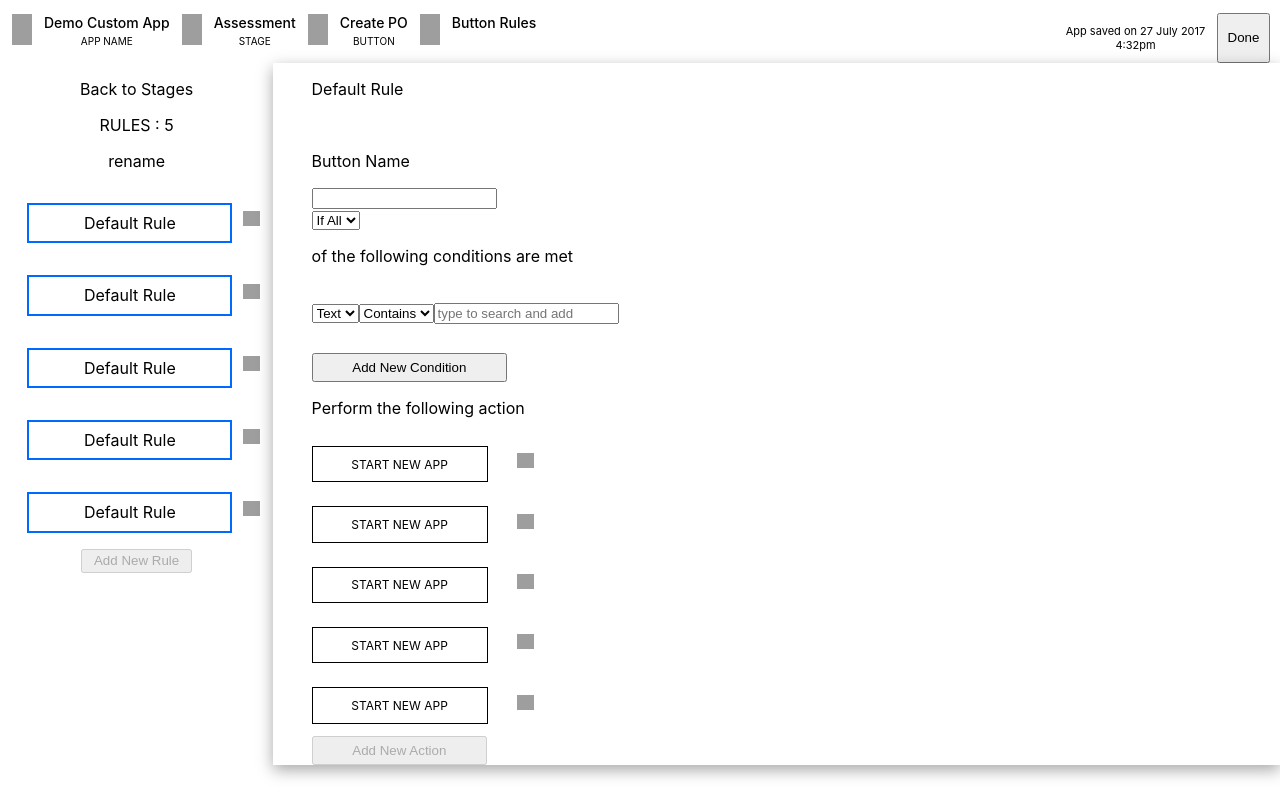
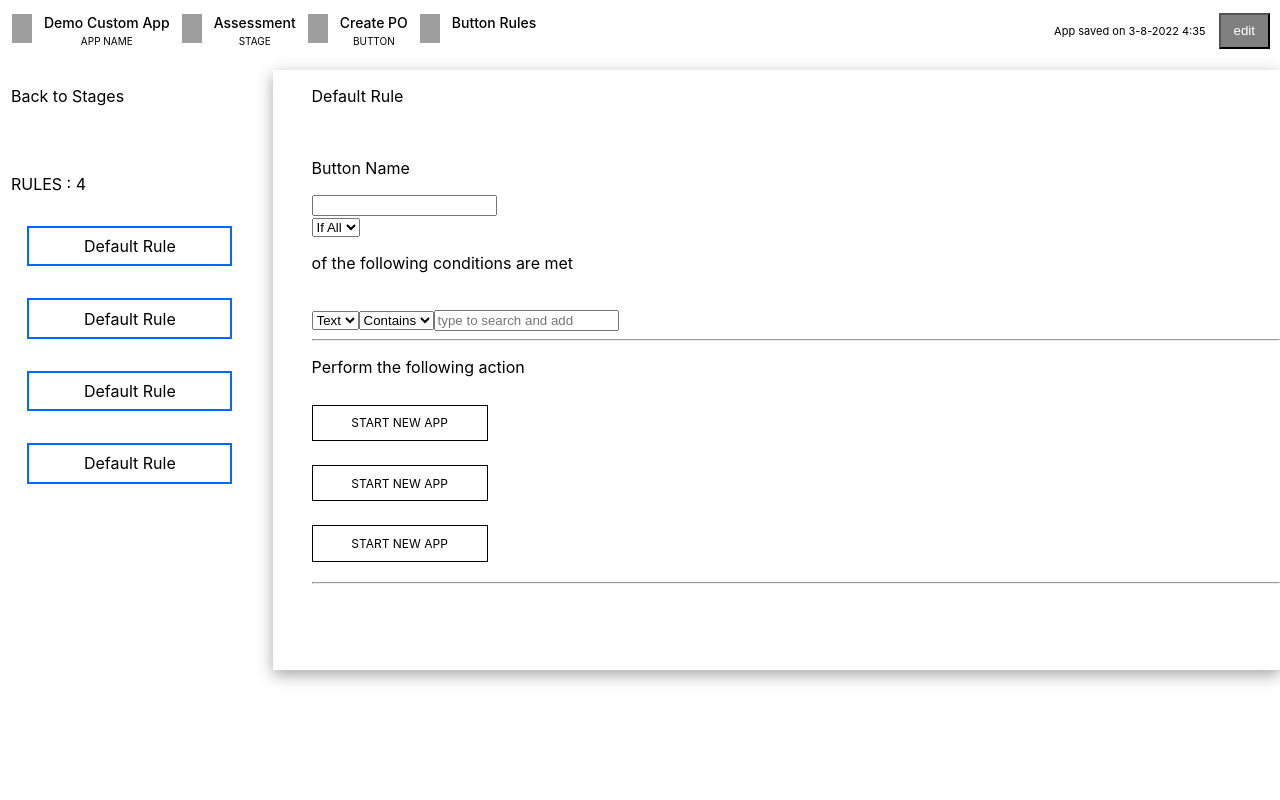
Before and after one commit to anushka3002/Rule-Dashboard, a React (Vite) app: page / in a window 1280 px wide. Built offline with nearby package versions, Linux system fonts and the light colour scheme; data requests are answered from the project's data file; grey boxes are pictures that could not be loaded.

Commit message:
given the functionality to save and edit button

```diff
--- a/db.json
+++ b/db.json
@@ -14,33 +14,21 @@
     },
     {
       "name": "Default Rule",
-      "id": 8
-    },
-    {
-      "name": "Default Rule",
-      "id": 9
+      "id": 5
     }
   ],
   "actionArray": [
-    {
-      "action": "START NEW APP",
-      "id": 10
-    },
-    {
-      "action": "START NEW APP",
-      "id": 11
-    },
-    {
-      "action": "START NEW APP",
-      "id": 12
-    },
     {
       "action": "START NEW APP",
       "id": 14
     },
     {
       "action": "START NEW APP",
-      "id": 15
+      "id": 16
+    },
+    {
+      "action": "START NEW APP",
+      "id": 17
     }
   ]
 }
--- a/src/App.css
+++ b/src/App.css
@@ -6,6 +6,7 @@
   width:100%;
   height:20%;
   display: flex;
+  padding-bottom: 1%;
 }
 #header_items{
   display: flex;
@@ -88,10 +89,12 @@
   padding-bottom: 1%;
 }
 #saveEdit{
-  padding-left: 4%;
-  padding-right: 4%;
+  padding-left: 6%;
+  padding-right: 6%;
   padding-top: 1%;
   padding-bottom: 1%;
+  background-color: gray;
+  color:white;
 }
 #newRulebutton{
   padding-left: 4%;
--- a/src/App.jsx
+++ b/src/App.jsx
@@ -12,7 +12,8 @@ function App() {
   const [actionButton,setActionButton]=useState(false)
   const [input,setInput]=useState("Abcd")
   const [name,setName]=useState("Default Rule")
-  const [toggle,setToggle]=useState(true)
+  const [toggle,setToggle]=useState(0)
+  const [show,setShow]=useState("none")
   const [action,setAction]=useState({
     "action":"START NEW APP"
   })
@@ -20,6 +21,8 @@ function App() {
     "name":name,
   })
   const [rename,setRename]=useState("rename")
+  const [time,setTime]=useState("4:35")
+  const [date,setDate]=useState("3-8-2022")
 
 
   const addRule=(e)=>{
@@ -99,6 +102,35 @@ function App() {
     })
   }
 
+  let today = new Date();
+  let newDate = today.getDate()+"-"+(today.getMonth()+1)+"-"+today.getFullYear();
+  let newTime= new Date().toLocaleTimeString([], {hour: '2-digit', minute:'2-digit'})
+  const NotEditable=()=>{
+    setToggle(0)
+    setShow("none")
+    setDate(newDate)
+    setTime(newTime)
+  }
+
+  const Editable=()=>{
+    setToggle(1)
+    setShow("block")
+  }
+
+
+
+
+
+
+
+
+  // const [ctime,setCtime]=useState(time)
+
+  // const updateTime=()=>{
+  //     time=new Date().toLocaleTimeString()
+  //     setCtime(time)
+  // }
+
   return (
     <div className="App">
       <div id="header">
@@ -122,8 +154,12 @@ function App() {
         <p>Button Rules</p>
       </div>
       <div id="dataSide">
-        <p>App saved on 27 July 2017 4:32pm</p>
-        <button id="saveEdit" onClick={handleSubmit}>Done</button>
+        <p>App saved on {date} {time}</p>
+        {(toggle===0)?
+        <button onClick={Editable} id="saveEdit">edit</button>:
+        <button onClick={NotEditable} id="saveEdit">save</button>
+        }
+        {/* <button id="saveEdit" onClick={handleSubmit}>Done</button> */}
       </div>
     </div>
 
@@ -131,14 +167,14 @@ function App() {
 
       {/* left part of the dashboard */}
       <div id="leftDashboard">
-        <p>Back to Stages</p>
-        <p>RULES : {num}</p>
-        <p>{rename}</p>
+        <p style={{textAlign:"left",paddingLeft:"4%"}}>Back to Stages</p>
+        <p style={{textAlign:"left",paddingLeft:"4%",marginTop:"25%"}}>RULES : {num}</p>
         <div id="rules_list">
           {data.map((e)=>
              <div key={e.id}>
              <p>{e.name}</p>
              <img
+             style={{display:show}}
              onClick={()=>{
               axios.delete(`http://localhost:8080/ruleArray/${e.id}`).then(res=>{
               getData();
@@ -147,7 +183,7 @@ function App() {
               src="https://www.pngall.com/wp-content/uploads/5/Delete-Bin-Trash-PNG-Clipart.png" width="17px" height="15px"></img>
           </div>
           )}
-         <button id="newRulebutton" disabled={button} onClick={addRule}>Add New Rule</button>
+         <button  id="newRulebutton" style={{display:show,margin:"auto"}} disabled={button} onClick={addRule}>Add New Rule</button>
         </div>
       </div>
 
@@ -173,7 +209,8 @@ function App() {
         </select>
         <input type="search" placeholder='type to search and add'></input>
         <br/>
-          <button id="conditionButton">Add New Condition</button>
+          <button style={{display:show}} id="conditionButton">Add New Condition</button>
+          <hr></hr>
 
 
       {/* add another action */}
@@ -183,6 +220,7 @@ function App() {
       <div id="actionPart" style={{display:"flex"}} key={index.id}>
         <p>{index.action}</p>
         <img id="deleteIcon"
+        style={{display:show}}
              onClick={()=>{
               axios.delete(`http://localhost:8080/actionArray/${index.id}`).then(res=>{
               getActionData();
@@ -191,7 +229,8 @@ function App() {
               src="https://www.pngall.com/wp-content/uploads/5/Delete-Bin-Trash-PNG-Clipart.png" width="17px" height="15px"></img>
       </div>
       )}
-      <button id="actionbutton" disabled={actionButton} onClick={addAction}>Add New Action</button>
+      <hr></hr>
+      <button style={{display:show}} id="actionbutton" disabled={actionButton} onClick={addAction}>Add New Action</button>
 
       </div>
 
```
